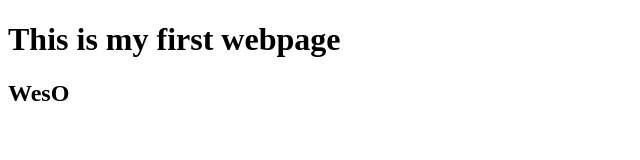
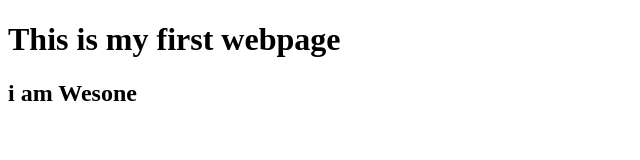
Before and after one commit to weso1888/test, a plain HTML site: page index.html in a window 1280 px wide. Shown: the whole page, without its empty margins (0-640 px from the left). Drawn offline with Linux system fonts and the light colour scheme.

Commit message:
test change

```diff
--- a/index.html
+++ b/index.html
@@ -6,6 +6,6 @@
 </head>
 <body>
 <h1>This is my first webpage</h1>
-<h2>WesO</h2>
+<h2>i am Wesone</h2>
 </body>
 </html>
```
